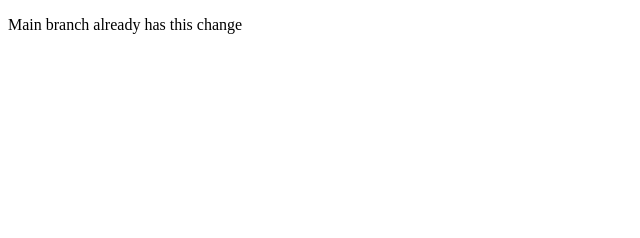
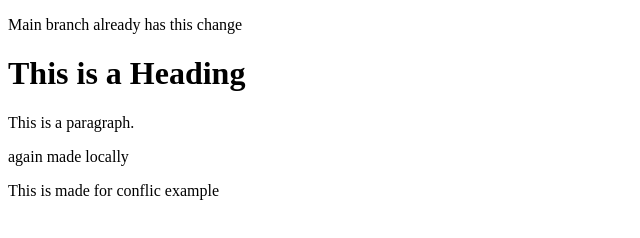
Before and after one commit to mojesbscg/learning-git-rep-working-dir, a plain HTML site: page index.html in a window 1280 px wide. Shown: the whole page, without its empty margins (0-640 px from the left). Drawn offline with Linux system fonts and the light colour scheme.

Commit message:
Feature xyz (#2)
* add some html

* add some conflicts locally

* conflict made by some other user

```diff
--- a/index.html
+++ b/index.html
@@ -5,5 +5,9 @@
 </head>
 <body>
 <p>Main branch already has this change<p>
+<h1>This is a Heading</h1>
+<p>This is a paragraph.</p>
+<p>again made locally<p>
+<p>This is made for conflic example
 </body>
 </html>
```
